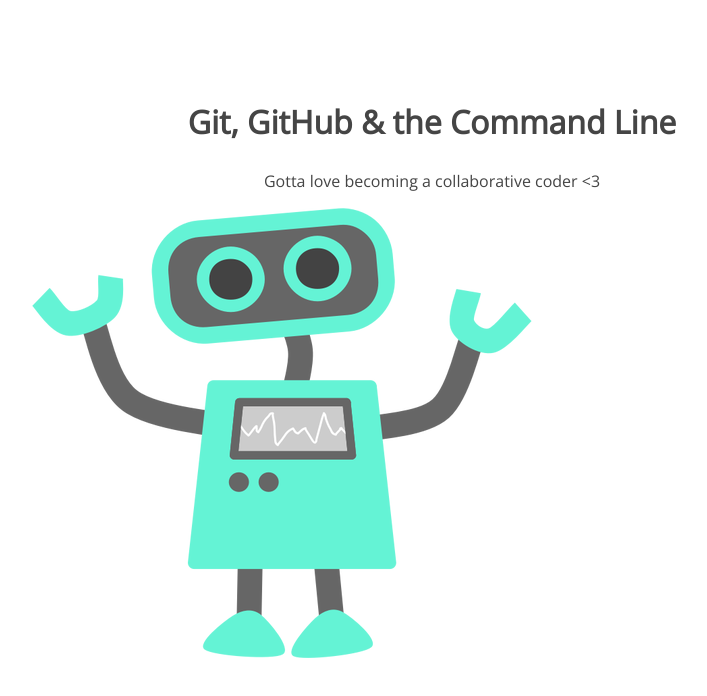
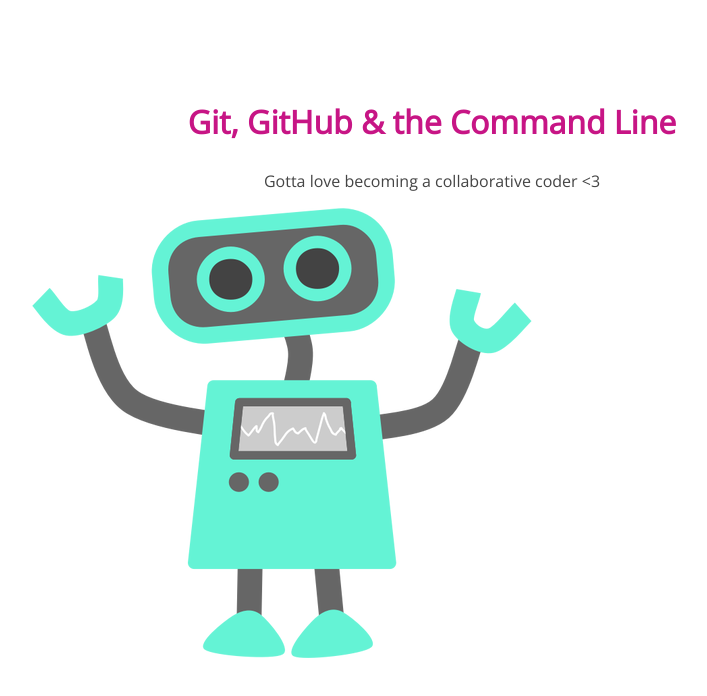
Before and after one commit to gretchenista/105-project, a plain HTML site: page index.html in a window 1280 px wide. Shown: the whole page, without its empty margins (208-915 px from the left). Drawn offline with nearby package versions, Linux system fonts and the light colour scheme.

Commit message:
changed h1 style

```diff
--- a/css/style.css
+++ b/css/style.css
@@ -10,6 +10,7 @@
 section h1 {
 	font: 32px 'Open Sans';
 	font-weight: bold;
+	color: #c71585;
 }
 section p {
 	font: 16px 'Open Sans';
```
